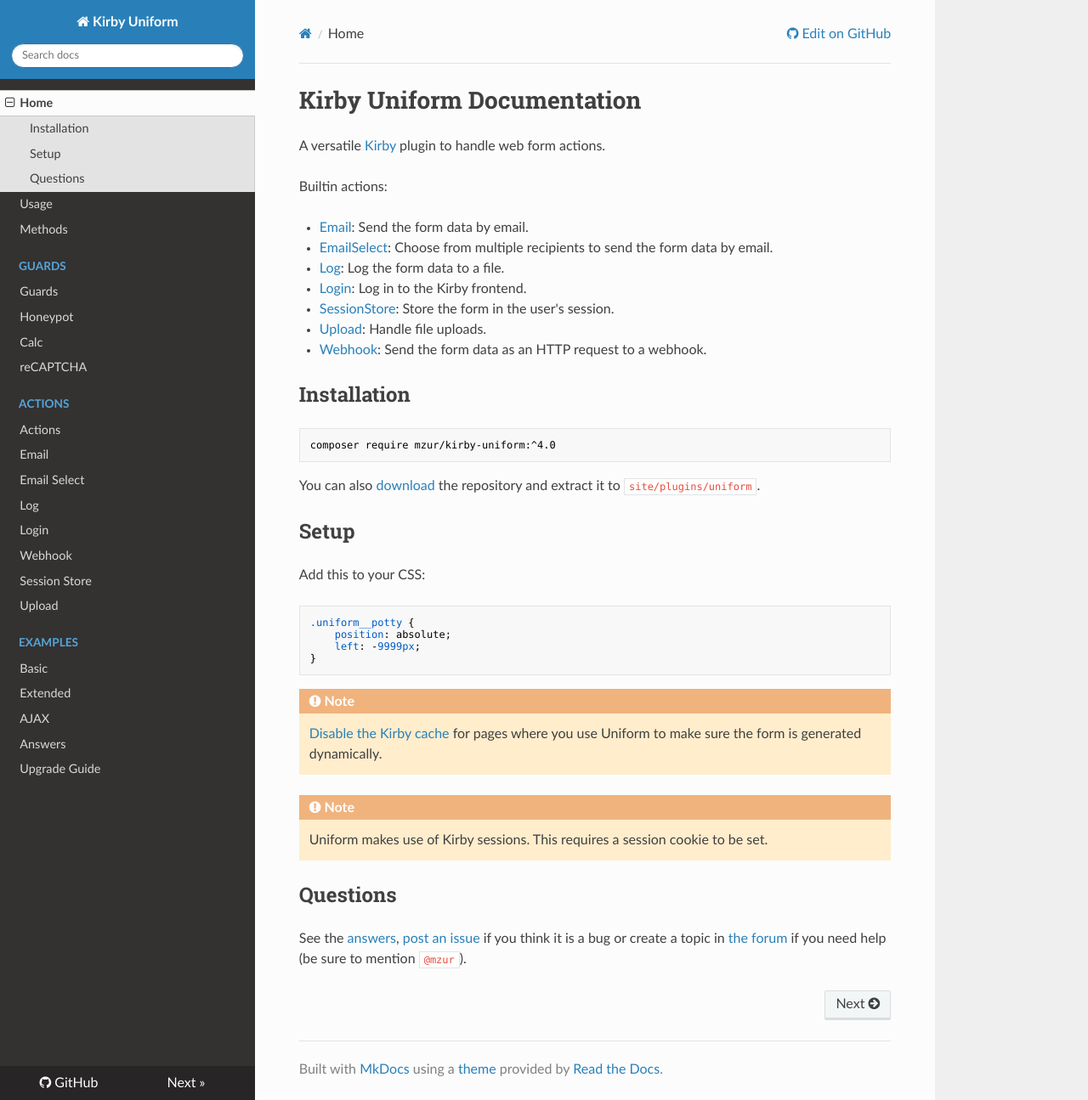
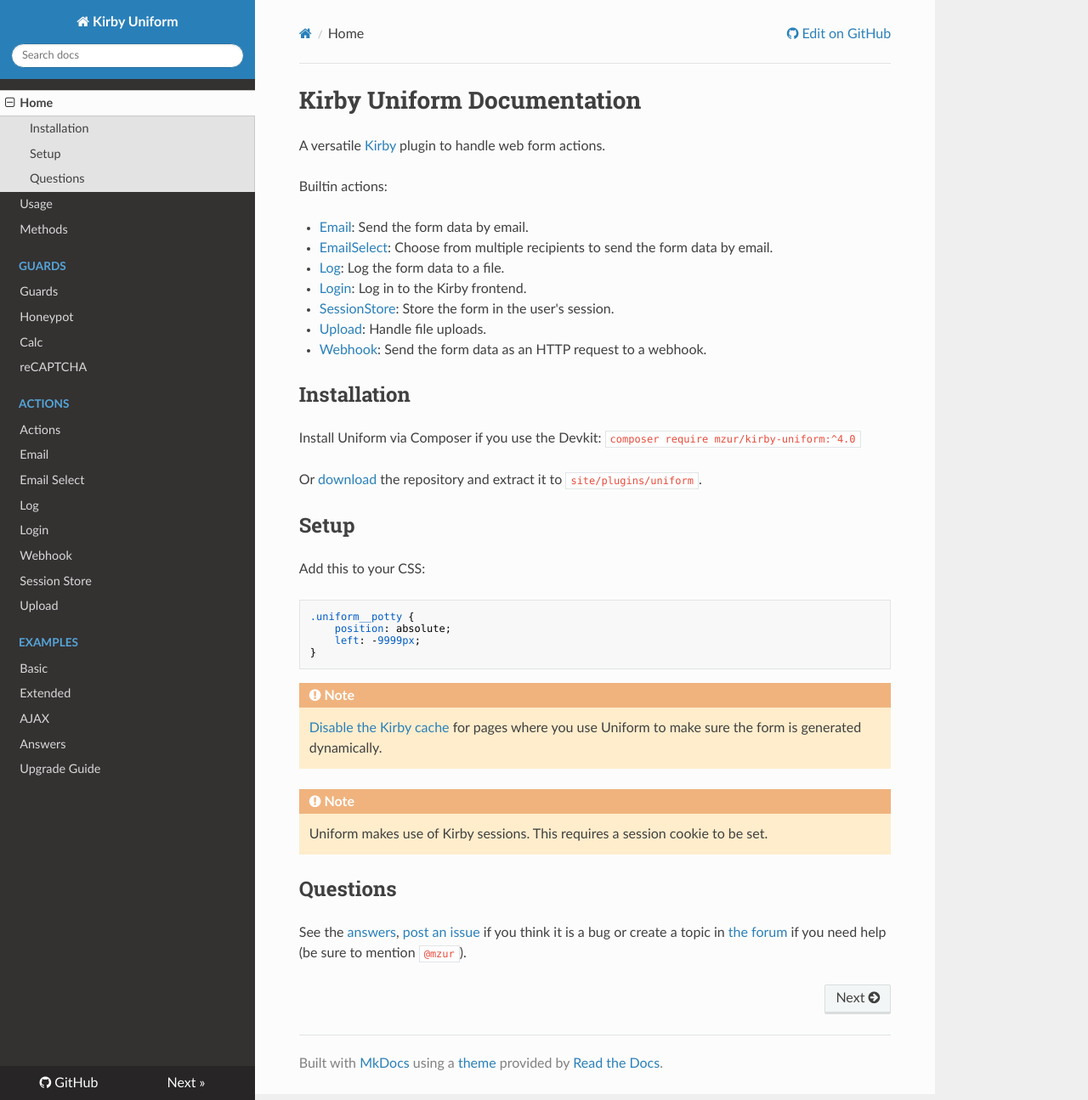
Before and after one commit to mzur/kirby-uniform, an MkDocs documentation site: the page built from docs/index.md, in a window 1280 px wide and 1295 px high. Shown: the whole window at 85% size. Built offline with MkDocs 1.6.1, drawn with Linux system fonts in a browser that asks for light colours; nearby versions of some CDN libraries; old or Windows-style settings are respelled for this version of MkDocs.

Commit message:
Update installation instructions for devkit

````diff
--- a/docs/index.md
+++ b/docs/index.md
@@ -14,11 +14,9 @@ Builtin actions:
 
 ## Installation
 
-```bash
-composer require mzur/kirby-uniform:^4.0
-```
+Install Uniform via Composer if you use the Devkit: `composer require mzur/kirby-uniform:^4.0`
 
-You can also [download](https://github.com/mzur/kirby-uniform/archive/master.zip) the repository and extract it to `site/plugins/uniform`.
+Or [download](https://github.com/mzur/kirby-uniform/archive/master.zip) the repository and extract it to `site/plugins/uniform`.
 
 ## Setup
 
````
Also changed, not shown: README.md (+2 -4 lines).
